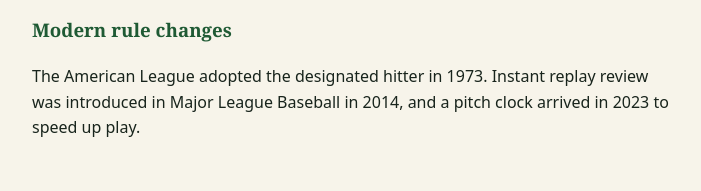
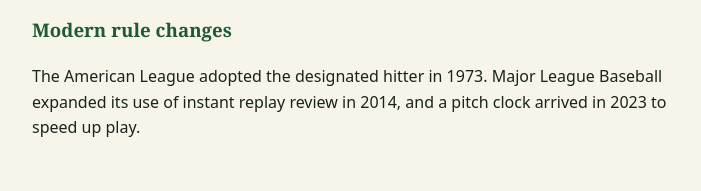
Before and after one commit to datton/orchestrate-demo-baseball-evolution, a plain HTML site: page index.html in a window 1280 px wide. Shown: the part 1599-1790 px from the top of the page, 288-989 px from the left. Drawn offline with Linux system fonts and the light colour scheme.

Commit message:
Correct replay wording: replay was expanded in 2014, not introduced

```diff
--- a/index.html
+++ b/index.html
@@ -48,7 +48,7 @@
       <h3>Opening the doors</h3>
       <p>For decades Black players were kept out of the major leagues and played in the Negro leagues. In 1947 Jackie Robinson played for the Brooklyn Dodgers and broke the major leagues' colour barrier.</p>
       <h3>Modern rule changes</h3>
-      <p>The American League adopted the designated hitter in 1973. Instant replay review was introduced in Major League Baseball in 2014, and a pitch clock arrived in 2023 to speed up play.</p>
+      <p>The American League adopted the designated hitter in 1973. Major League Baseball expanded its use of instant replay review in 2014, and a pitch clock arrived in 2023 to speed up play.</p>
     </section>
     <section id="love" aria-labelledby="love-title">
       <h2 id="love-title">Why people love it</h2>
```
